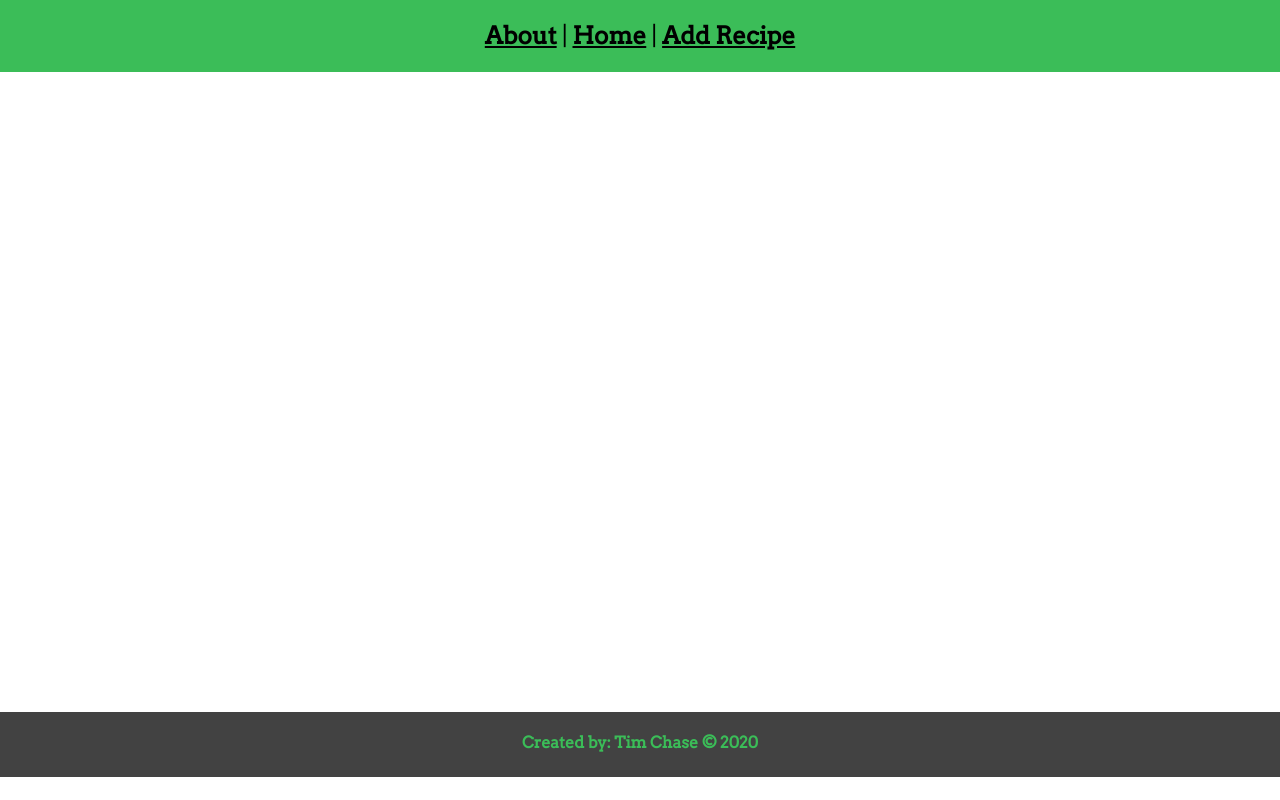
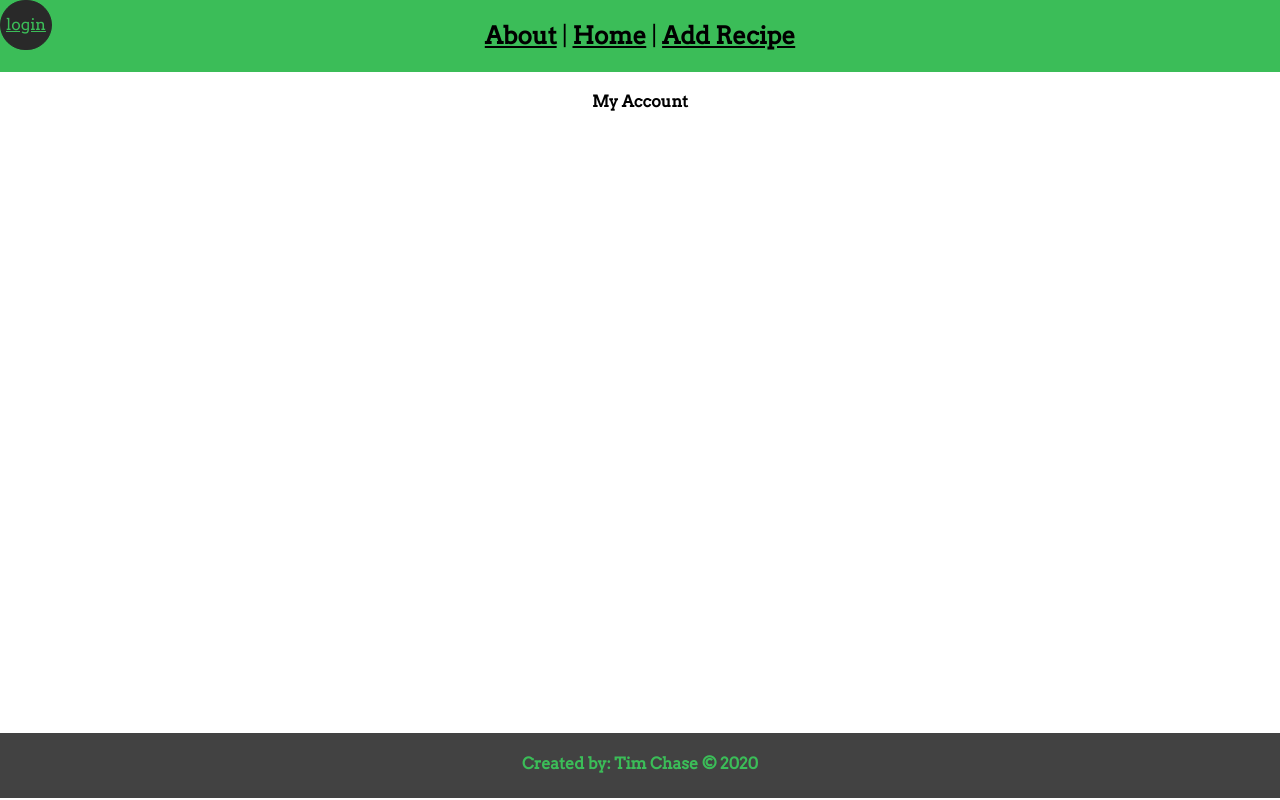
Before and after one commit to Tchase44/recipe_book, a Vue app in the folder vue/: page /my_account in a window 1280 px wide. Built offline with nearby package versions, Linux system fonts and the light colour scheme.

Commit message:
add account page and links to login/out

```diff
--- a/vue/src/App.vue
+++ b/vue/src/App.vue
@@ -1,8 +1,11 @@
 <template>
   <div id="app">
     <!-- This is the Root componet -->
+    <div v-if="!loggedIN" id="logs"><router-link to="/login">login</router-link></div>
+    <!-- <div v-if="!loggedIN" id="logs"><router-link to="/login">log Out</router-link></div> -->
     <div id="nav" class="navbar">
-      <router-link class="nav-item" to="/about">About</router-link> |
+      <router-link v-if="loggedIN" class="nav-item" to="/my_account">Account |</router-link>
+      <router-link v-if="!loggedIN" class="nav-item" to="/about">About</router-link> |
       <router-link class="nav-item" to="/">Home</router-link> |
       <router-link class="nav-item" to="/recipe/new">Add Recipe</router-link>
     </div>
@@ -20,6 +23,11 @@ import Footer from "./components/footer"
 export default {
   components:{
     Footer
+  },
+  computed:{
+    loggedIN(){
+      return this.$store.getters.isLoggedIn
+    }
   }
 }
 </script>
@@ -67,4 +75,17 @@ h1{
 #app main {
   min-height: 80vh;
 }
+#logs{
+  position: fixed;
+  top: 0;
+  left: 0;
+  border: 1px solid #292929;
+  padding: 15px 5px 15px 5px;
+  border-radius: 180px;
+  /* background: #3bbd58; */
+  background: #292929;
+}
+#logs a {
+  color: #3bbd58;
+}
 </style>
--- /dev/null
+++ b/vue/src/components/users/account.vue
@@ -0,0 +1,20 @@
+<template>
+  <div>
+    <h4>My Account</h4>
+    <div></div>
+    <form action=""></form>
+  </div>
+</template>
+
+<script>
+export default {
+  name: "account",
+  data(){
+    return {}
+  }
+}
+</script>
+
+<style>
+
+</style>
--- a/vue/src/components/users/login.vue
+++ b/vue/src/components/users/login.vue
@@ -1,5 +1,6 @@
 <template>
   <div class="login" id="login">
+    <h3>Dont have an account? <router-link to="/sign_up">Sign Up?</router-link></h3>
     <div class="error"><p>{{error_message}}</p></div>
     <form action="" @submit="login">
       <label for="email">email</label><br>
@@ -8,7 +9,6 @@
       <input type="password" name="password" class="" v-model="stuff.password"><br>
       <button @click="login">Login</button>
     </form>
-    <div><button @click="healthCheck">Health?</button></div>
   </div>
 </template>
 
@@ -36,13 +36,6 @@ export default {
         this.error_message = "Invalid Username/Password"
       }
     },
-    healthCheck(){
-      userAPI.healthCheck().then(d=>{
-        console.log(d)
-      }).catch(e=>{
-        console.log(e)
-      })
-    }
   }
 }
 </script>
--- a/vue/src/components/users/signup.vue
+++ b/vue/src/components/users/signup.vue
@@ -1,5 +1,6 @@
 <template>
   <div>
+    <h3>Already have an account? <router-link to="/login">Log In</router-link></h3>
     <form @submit="requestAccount" action="">
       <label for="email">email</label><br>
       <input type="email" name="email" class="" required v-model="pUser.email"><br>
--- a/vue/src/router/Routes.js
+++ b/vue/src/router/Routes.js
@@ -4,6 +4,7 @@ import Form from '../components/recipes/Form.vue'
 import RecipeNew from '../components/recipes/New.vue'
 import login from '../components/users/login.vue'
 import signUp from '../components/users/signup.vue'
+import Account from '../components/users/Account.vue'
 
 export default [
   {
@@ -48,5 +49,9 @@ export default [
   {
     path:"/sign_up",
     component: signUp
+  },
+  {
+    path:"/my_account",
+    component: Account
   }
 ]
--- a/vue/src/store/index.js
+++ b/vue/src/store/index.js
@@ -19,6 +19,9 @@ export default new Vuex.Store({
     },
     getNumRecipes: (state) => {
       return state.numRecipes
+    },
+    isLoggedIn: ( state ) => {
+      return state.logged_in
     }
   },
   mutations: {
```
